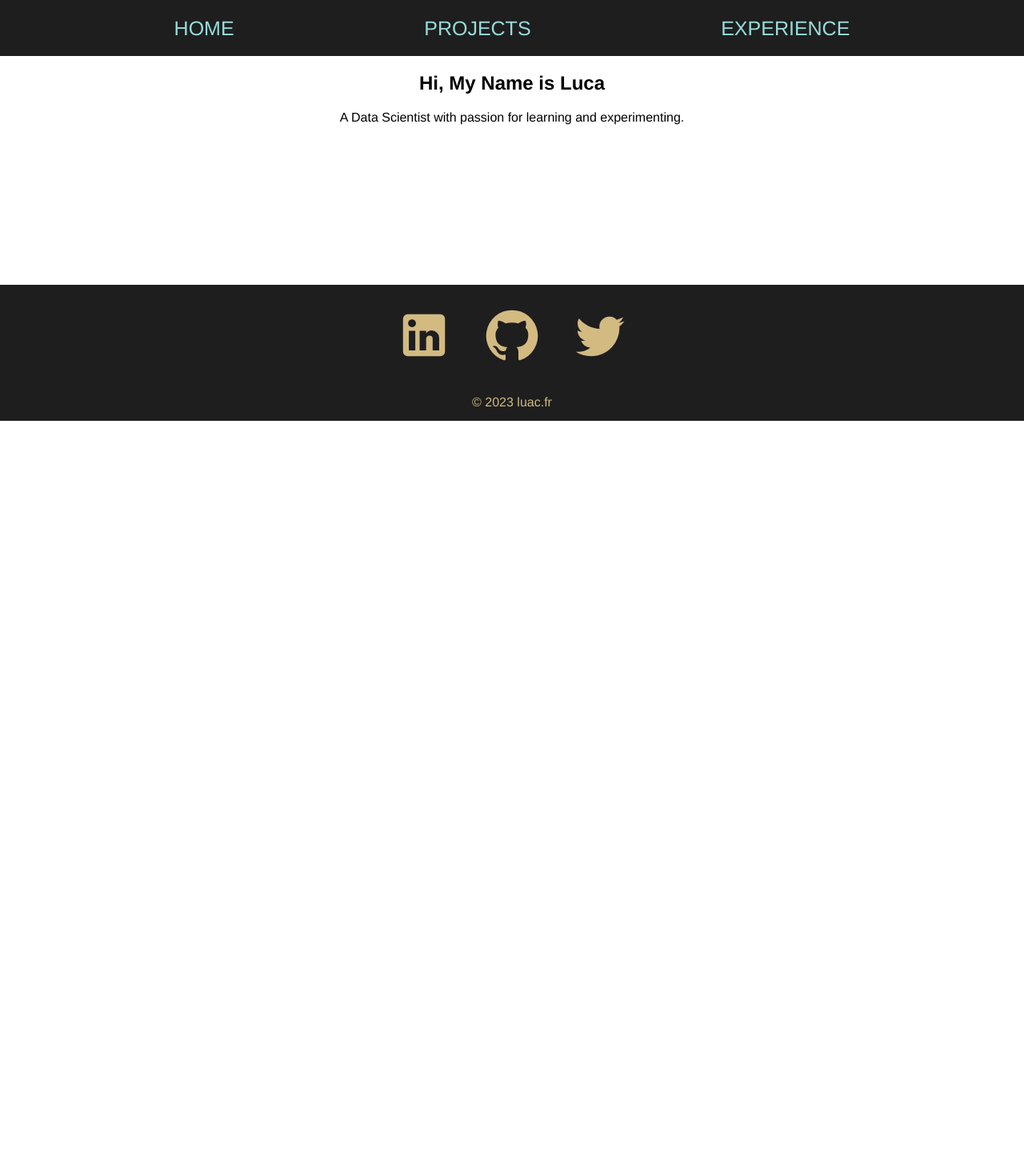
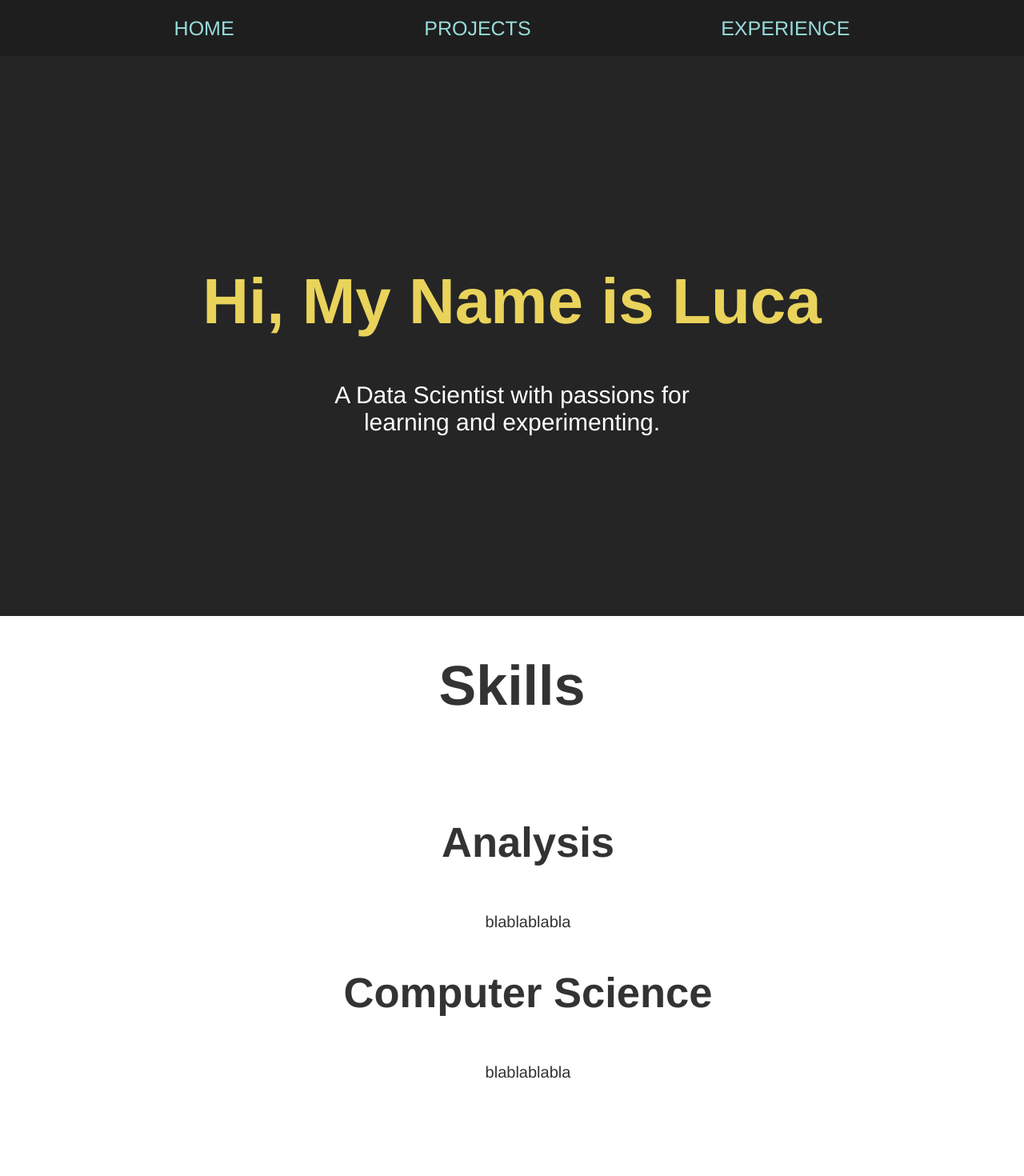
Before and after one commit to LucaTeodorescu/siteluac, a React (Create React App) app: page / in a window 1280 px wide. Shown: the top 1470 px of the page at 80% size. Before the commit the page ends 800 px from the top, so only its background shows below. Built offline with nearby package versions, Linux system fonts and the light colour scheme.

Commit message:
Home page css style

```diff
--- a/src/pages/Home.js
+++ b/src/pages/Home.js
@@ -1,12 +1,30 @@
 import React from 'react';
+import "../styles/Home.css"
 
 function Home() {
     return(
         <div className="home">
-            <div className="about"></div>
+            <div className="about">
                 <h2> Hi, My Name is Luca</h2>
-                <div className="prompt"> <p> A Data Scientist with passion for learning and experimenting. </p> </div>
-        <div className="skills"></div>
+                <div className="prompt">
+                <p> A Data Scientist with passions for learning and experimenting. </p>
+                </div>
+            </div>
+        <div className="skills">
+            <h1>Skills</h1>
+            <ol className="list">
+                <li className="item">
+                    <h2>Analysis</h2>
+                    <span>
+                        blablablabla
+                    </span>
+                    <h2>Computer Science</h2>
+                    <span>
+                        blablablabla
+                    </span>
+                </li>
+            </ol>
+        </div>
         </div>
     );
 }
--- /dev/null
+++ b/src/styles/Home.css
@@ -0,0 +1,81 @@
+.home {
+    width: 100%;
+    align-items: center;
+    font-family: 'Helvetica', 'Arial', sans-serif;
+    color: #333333;
+  }
+
+  .about {
+    width: 100%;
+    height: calc(100vh - 100px);
+    display: flex;
+    font-family: 'Helvetica', 'Arial', sans-serif;
+    flex-direction: column;
+    justify-content: center;
+    align-items: center;
+    text-align: center;
+    background-color: #252526;
+    color: white;
+  }
+
+  .about h2 {
+    font-family: 'Helvetica', 'Arial', sans-serif;
+    font-size: 80px;
+    color: #e9d35b;
+    height: 50px;
+  }
+
+  .about .prompt {
+    width: 40%;
+    font-size: 30px;
+  }
+  .prompt svg {
+    font-size: 60px;
+    margin: 5px;
+    color: white;
+  }
+
+  .skills {
+    font-size: 35px;
+    width: 100%;
+    display: flex;
+    justify-content: center;
+    flex-direction: column;
+    align-items: center;
+  }
+
+  .skills h1 {
+    color: #333333;
+  }
+
+  .skills .list {
+    list-style: none;
+    width: 60%;
+  }
+
+  .list span {
+    font-size: 20px;
+  }
+
+  @media only screen and (max-width: 600px) {
+    .about h2 {
+      font-size: 40px;
+    }
+
+    .about .prompt {
+      margin-top: 10px;
+      font-size: 20px;
+      width: 80%;
+    }
+
+    .skills {
+      text-align: center;
+    }
+    .list {
+      padding: 0;
+    }
+
+    .skills h2 {
+      font-size: 30px;
+    }
+  }
```
